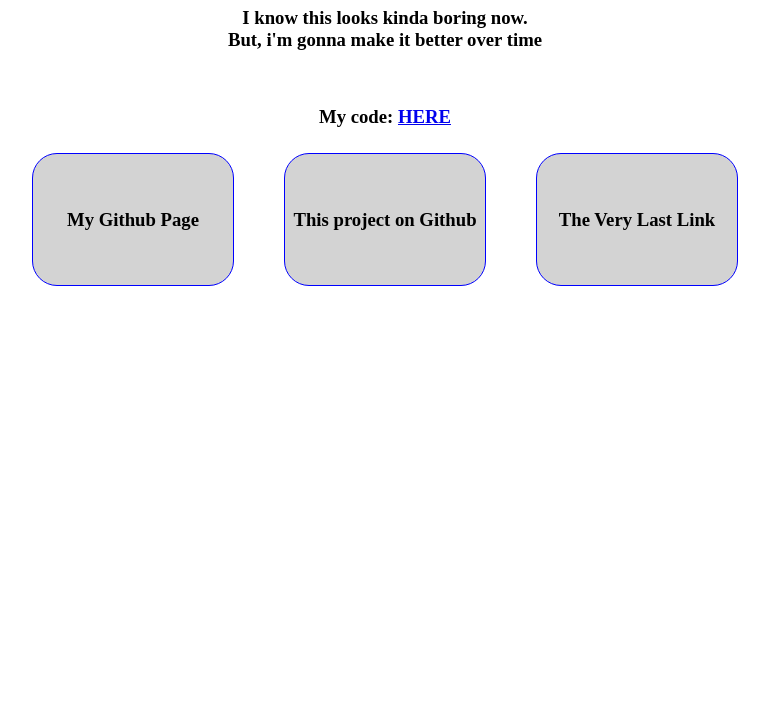
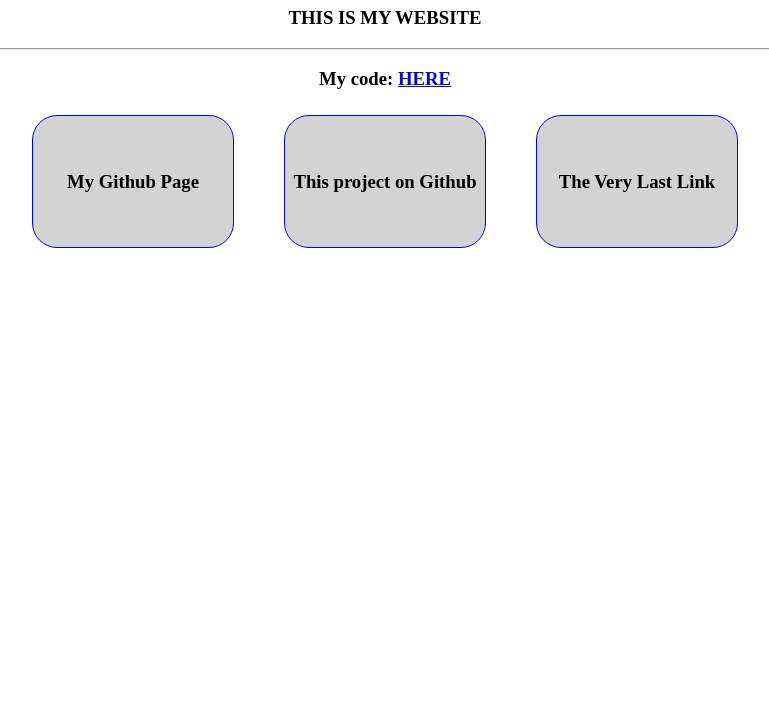
Before and after one commit to patenko99/Crawford-Patten.github.io, a plain HTML site: page index.html in a window 1280 px wide. Shown: the part 73-800 px from the top of the page, without its empty margins (255-1024 px from the left). Drawn offline with Linux system fonts and the light colour scheme.

Commit message:
Sounds better

```diff
--- a/index.html
+++ b/index.html
@@ -11,8 +11,8 @@
   </head>
   <body>
     <h1>Hello!</h1>
-    <h3>I know this looks kinda boring now.<br>But, i'm gonna make it better over time</h3>
-    <br>
+    <h3><strong>THIS IS MY WEBSITE</strong></h3>
+    <hr>
     <h3>My code: <a href="https://github.com/Crawford-Patten/Crawford-Patten.github.io">HERE</a>
     <div class="myStuff">
       <span class="b" onclick="myGit.goTo()">My Github Page</span><span class="b" onclick="thisGit.goTo()">This project on Github</span><span class="b" onclick="lastLink.goTo()">The Very Last Link</span>
```
